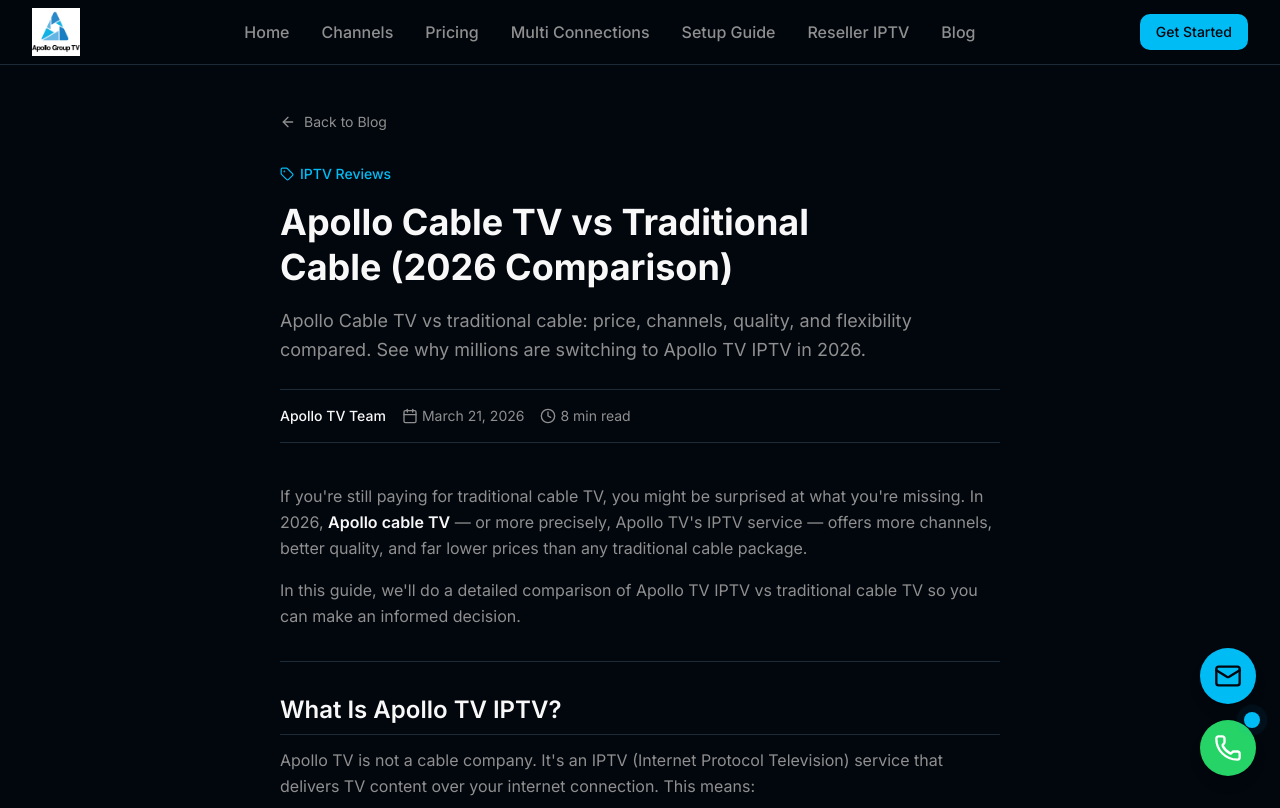
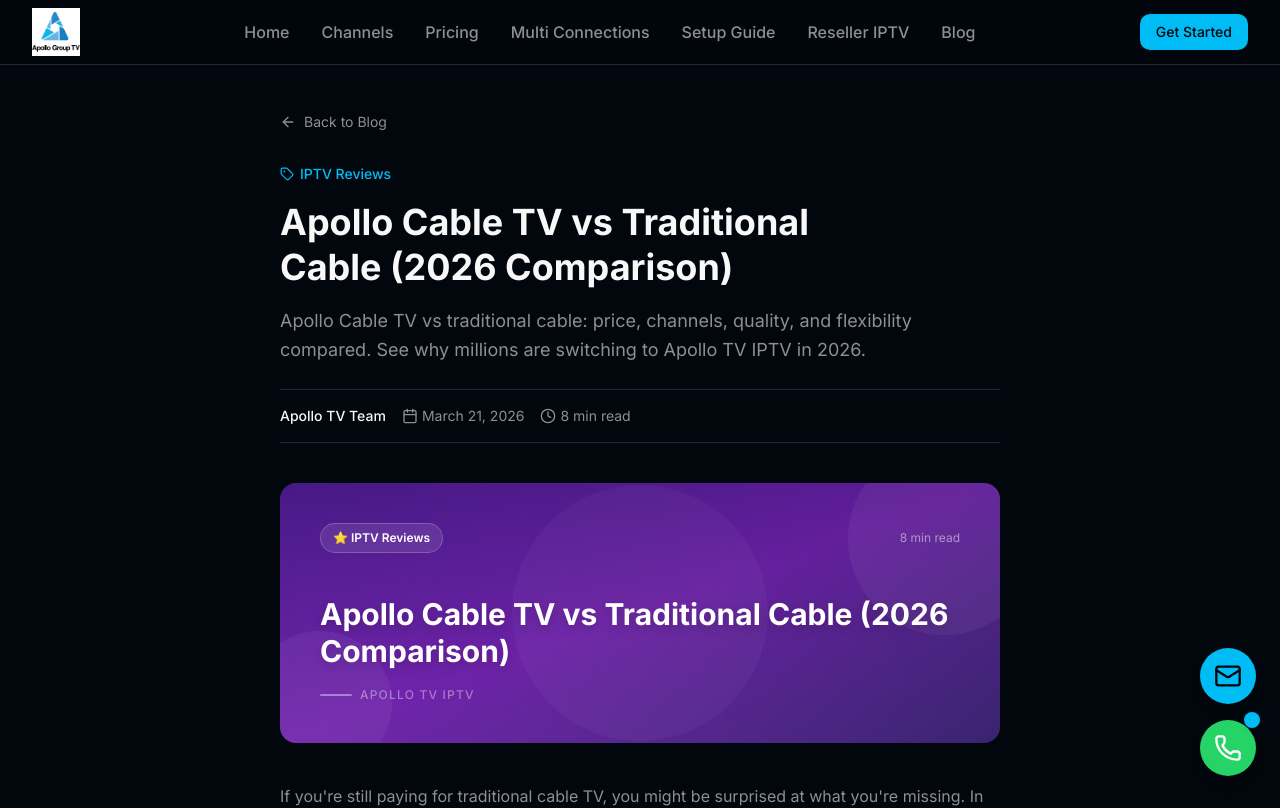
Before and after one commit to Animo2024/apollo-tv, a Next.js app: page /blog/apollo-cable-tv in a window 1280 px wide. Shown: the top 808 px of the page. Built offline with nearby package versions, Linux system fonts and the light colour scheme.

Commit message:
Add featured banner image to all blog posts with category-specific gradients

```diff
--- a/app/blog/[slug]/page.tsx
+++ b/app/blog/[slug]/page.tsx
@@ -9,6 +9,7 @@ import { Header } from "@/components/header"
 import { Footer } from "@/components/footer"
 import { WhatsAppButton } from "@/components/whatsapp-button"
 import { EmailButton } from "@/components/email-button"
+import { PostBanner } from "@/components/post-banner"
 
 interface Props {
   params: Promise<{ slug: string }>
@@ -180,6 +181,9 @@ export default async function BlogPostPage({ params }: Props) {
           </div>
         </div>
 
+        {/* Featured Banner */}
+        <PostBanner title={post.title} category={post.category} readTime={post.readTime} className="mb-10" />
+
         {/* MDX Content */}
         <article className="prose-sm max-w-none">
           <MDXRemote source={post.content} components={mdxComponents} options={{ mdxOptions: { remarkPlugins: [remarkGfm] } }} />
--- /dev/null
+++ b/components/post-banner.tsx
@@ -0,0 +1,78 @@
+interface PostBannerProps {
+  title: string
+  category: string
+  readTime: string
+  className?: string
+}
+
+const categoryConfig: Record<string, { gradient: string; accent: string; icon: string }> = {
+  "IPTV Reviews": {
+    gradient: "from-violet-950 via-purple-900 to-indigo-950",
+    accent: "from-purple-500/30 to-violet-500/10",
+    icon: "⭐",
+  },
+  "Setup Guides": {
+    gradient: "from-blue-950 via-cyan-900 to-teal-950",
+    accent: "from-cyan-500/30 to-blue-500/10",
+    icon: "⚙️",
+  },
+  "IPTV Guides": {
+    gradient: "from-emerald-950 via-green-900 to-teal-950",
+    accent: "from-emerald-500/30 to-green-500/10",
+    icon: "📺",
+  },
+}
+
+export function PostBanner({ title, category, readTime, className = "" }: PostBannerProps) {
+  const config = categoryConfig[category] ?? {
+    gradient: "from-slate-950 via-gray-900 to-zinc-950",
+    accent: "from-primary/30 to-primary/10",
+    icon: "📡",
+  }
+
+  return (
+    <div
+      className={`relative w-full rounded-2xl overflow-hidden bg-gradient-to-br ${config.gradient} ${className}`}
+      role="img"
+      aria-label={`Featured image for: ${title}`}
+    >
+      {/* Decorative blobs */}
+      <div className={`absolute inset-0 bg-gradient-to-tr ${config.accent} pointer-events-none`} />
+      <div className="absolute -top-10 -right-10 w-48 h-48 rounded-full bg-white/5 pointer-events-none" />
+      <div className="absolute -bottom-8 -left-8 w-36 h-36 rounded-full bg-white/5 pointer-events-none" />
+      <div className="absolute top-1/2 left-1/2 -translate-x-1/2 -translate-y-1/2 w-64 h-64 rounded-full bg-white/3 pointer-events-none" />
+
+      {/* Grid pattern overlay */}
+      <div
+        className="absolute inset-0 opacity-10 pointer-events-none"
+        style={{
+          backgroundImage:
+            "linear-gradient(rgba(255,255,255,0.1) 1px, transparent 1px), linear-gradient(90deg, rgba(255,255,255,0.1) 1px, transparent 1px)",
+          backgroundSize: "40px 40px",
+        }}
+      />
+
+      {/* Content */}
+      <div className="relative z-10 flex flex-col justify-between p-6 sm:p-10 min-h-[200px] sm:min-h-[260px]">
+        {/* Top row */}
+        <div className="flex items-center justify-between">
+          <span className="inline-flex items-center gap-1.5 bg-white/10 backdrop-blur-sm text-white text-xs font-semibold px-3 py-1.5 rounded-full border border-white/20">
+            {config.icon} {category}
+          </span>
+          <span className="text-white/50 text-xs">{readTime}</span>
+        </div>
+
+        {/* Title */}
+        <div className="mt-6">
+          <h2 className="text-white text-xl sm:text-2xl md:text-3xl font-bold leading-tight line-clamp-3 drop-shadow-lg">
+            {title}
+          </h2>
+          <div className="mt-4 flex items-center gap-2">
+            <span className="w-8 h-0.5 bg-white/40 rounded" />
+            <span className="text-white/40 text-xs font-medium uppercase tracking-widest">Apollo TV IPTV</span>
+          </div>
+        </div>
+      </div>
+    </div>
+  )
+}
```
